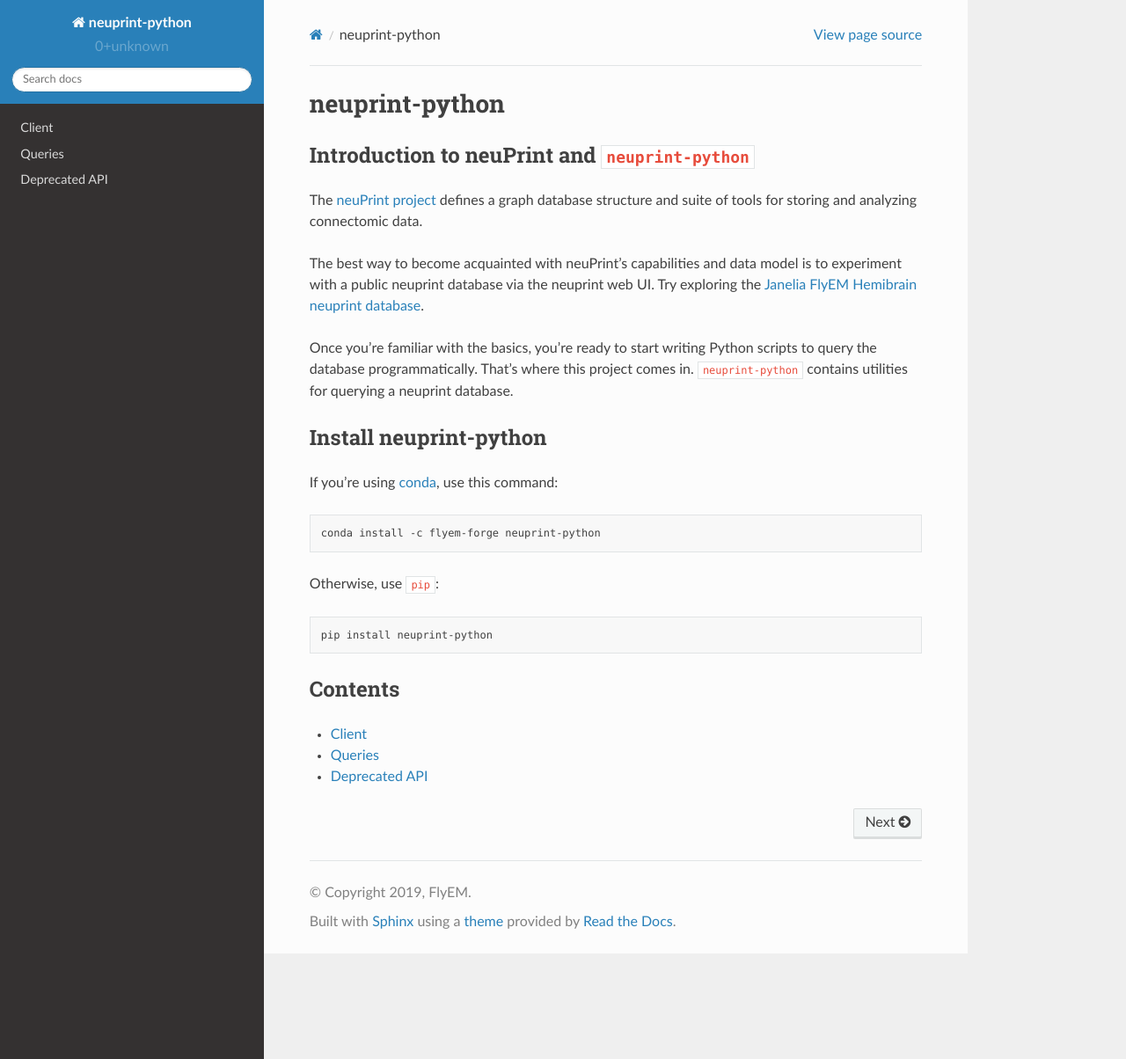
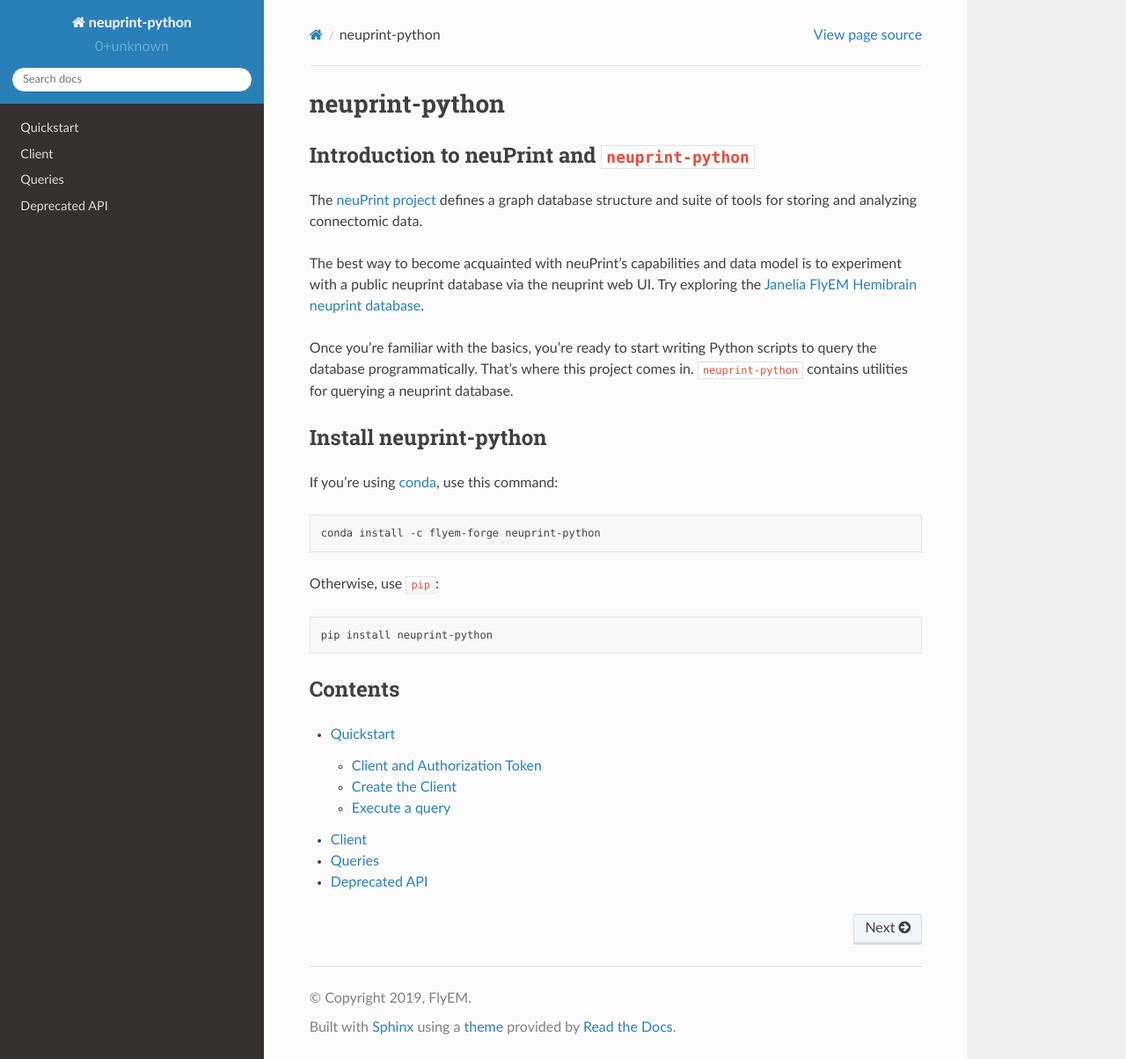
Before and after one commit to connectome-neuprint/neuprint-python, a Sphinx documentation site: the page built from docs/source/index.rst, in a window 1280 px wide and 1204 px high. Shown: the whole window at 88% size. Built offline with Sphinx 7.4.7 and the Read the Docs theme 2.0.0, drawn with Linux system fonts in a browser that asks for light colours; part of the change alters nothing that is shown.

Commit message:
docs: Added quickstart section

```diff
--- a/docs/source/index.rst
+++ b/docs/source/index.rst
@@ -48,6 +48,7 @@ Contents
 .. toctree::
    :maxdepth: 2
 
+   quickstart
    client
    queries
    deprecated
--- /dev/null
+++ b/docs/source/quickstart.rst
@@ -0,0 +1,79 @@
+.. _quickstart:
+
+Quickstart
+==========
+
+
+Client and Authorization Token
+------------------------------
+
+All communication with the ``neuPrintHTTP`` server is done via a ``Client`` object.
+
+To create a ``Client``, you must provide two things:
+
+    - The neuprint server address (e.g. ``neuprint.janelia.org``)
+    - Your personal authentication token
+
+To obtain your authorization token, follow these steps:
+
+    1. Navigate your web browser to the neuprint server address.
+    2. Log in.
+    3. Using the account menu in the upper right-hand corner, select "Auth Token" as shown in the screenshot below.
+    4. Copy the entire token
+
+
+.. image:: _static/token-screenshot.png
+   :scale: 50  %
+   :alt: Auth Token menu screenshot
+
+Create the Client
+-----------------
+
+    .. code-block:: python
+
+        from neuprint import Client
+
+        c = Client('neuprint.janelia.org', dataset='hemibrain', token='YOUR-TOKEN-HERE')
+        c.fetch_version()
+
+Alternatively, you can set your token in the following environment variable, in which case the ``token`` parameter can be omitted:
+
+
+    .. code-block:: shell
+
+        $ export NEUPRINT_APPLICATION_CREDENTIALS=<my-token>
+
+
+Execute a query
+---------------
+
+Use your ``Client`` to request data from neuprint.
+The :py:func:``fetch_custom()`` method will run an arbitrary cypher query against the database.
+For information about the neuprint data model, see the `neuprint explorer web help. <https://neuprint.janelia.org/help>`_.
+
+    .. code-block:: ipython
+
+
+        In [1]: ## This query will return all neurons in the ROI ‘AB’
+           ...: ## that have greater than 10 pre-synaptic sites.
+           ...: ## Results are ordered by total synaptic sites (pre+post).
+           ...: q = """\
+           ...:     MATCH (n :Neuron {`AB(R)`: true})
+           ...:     WHERE n.pre > 10
+           ...:     RETURN n.bodyId AS bodyId, n.name AS name, n.pre AS numpre, n.post AS numpost
+           ...:     ORDER BY n.pre + n.post DESC
+           ...: """
+
+        In [2]: results = c.fetch_custom(q)
+
+        In [3]: print(f"Found {len(results)} results")
+        Found 177 results
+
+        In [4]: results.head()
+        Out[4]:
+               bodyId  name  numpre  numpost
+        0  5813027016  None    1720     6484
+        1  1008378448  None    1791     6276
+        2  1513363614  None     858     6508
+        3  5813057274  None    2001     5094
+        4  1131827390  None    2614     4421
```
Also changed, not shown: docs/source/_static/token-screenshot.png (added).
